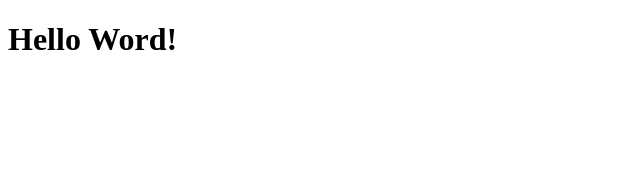
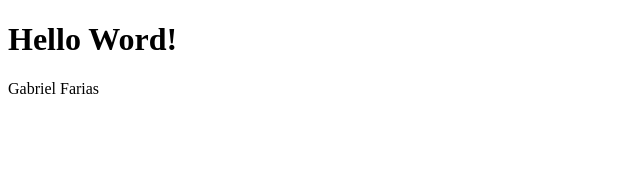
Before and after one commit to https-gabriel/React-Application, a React app in the folder rocketnotes/: page / in a window 1280 px wide. Shown: the top 170 px of the page, without its empty margins (0-640 px from the left). Built offline with nearby package versions, Linux system fonts and the light colour scheme; the HTML template or start-up script is replaced by a standard one.

Commit message:
Fragment

```diff
--- a/rocketnotes/src/pages/Details.jsx
+++ b/rocketnotes/src/pages/Details.jsx
@@ -1,5 +1,8 @@
 export function Details() {
   return (
-    <h1>Hello Word!</h1>
+    <>
+      <h1>Hello Word!</h1>
+      <span>Gabriel Farias</span>
+    </>
   )
 };
```
